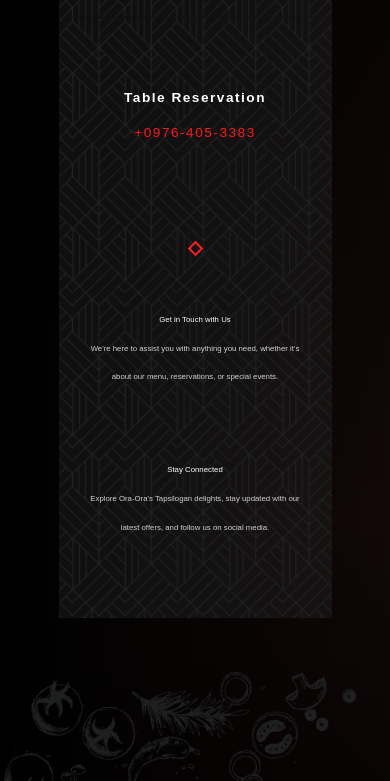
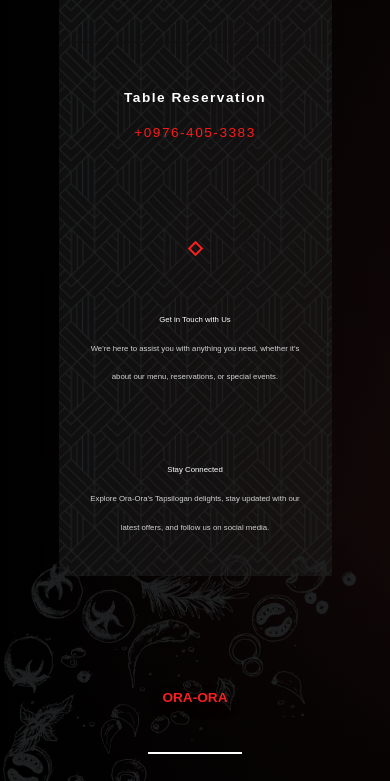
Before and after one commit to FlexDG/Ora-Ora, a plain HTML site: page index.html in a window 390 px wide. Shown: the part 7221-8002 px from the top of the page. Drawn offline with nearby package versions, Linux system fonts and the light colour scheme; a web font is replaced by a local one.

Commit message:
new commit

```diff
--- a/style.css
+++ b/style.css
@@ -1289,7 +1289,7 @@
 
     .form-left {
         width: 100%;
-        min-height: 90%;
+        min-height: 80%;
     }
 
     .contact-form h2 {
@@ -1634,7 +1634,6 @@
         font-size: 2.5dvw;
     }
 
-
     .contact-section,
     .form-section {
         height: 1000px;
@@ -1649,7 +1648,7 @@
     }
 
     .footer-section {
-        padding-top: 70%;
+        padding-top: 40%;
     }
 
     .contact-img {
@@ -1664,6 +1663,7 @@
         position: relative;
         right: 2%;
     }
+
 }
 
 @media (max-width: 485px) {
@@ -1753,7 +1753,6 @@
         width: 30px;
         margin: 0 30px 15px 0;
         font-size: 2.5dvw;
-
     }
 
 
```
